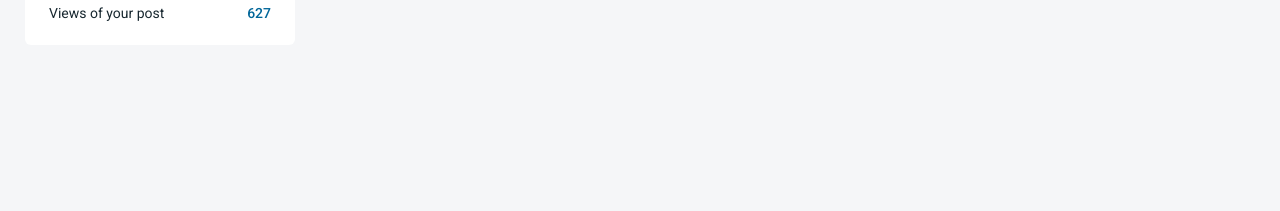
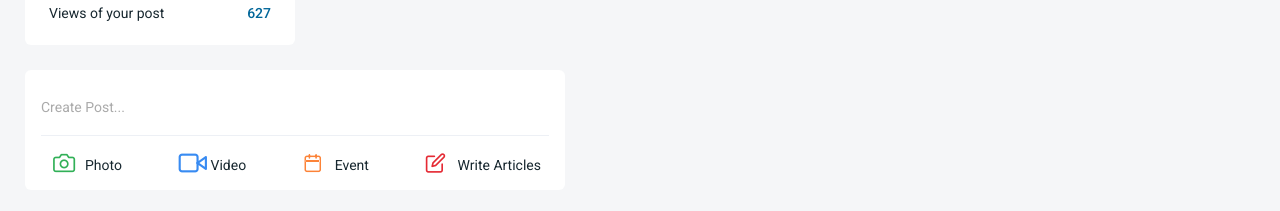
Before and after one commit to alierenkara/frontend-daily, a React (Create React App) app: page / in a window 1280 px wide. Shown: the part 265-476 px from the top of the page. Built offline with nearby package versions, Linux system fonts and the light colour scheme.

Commit message:
create post component done

```diff
--- a/src/components/day_2/assets/css/app.scss
+++ b/src/components/day_2/assets/css/app.scss
@@ -1,6 +1,6 @@
-@import "reset";
-@import "_icon-font.scss";
-@import url("https://fonts.googleapis.com/css2?family=Roboto:wght@400;500&display=swap");
+@import 'reset';
+@import '_icon-font.scss';
+@import url('https://fonts.googleapis.com/css2?family=Roboto:wght@400;500&display=swap');
 
 body {
   background-color: #f5f6f8;
@@ -186,3 +186,41 @@ body {
     }
   }
 }
+
+.create-post {
+  width: 540px;
+  margin: 25px;
+  padding: 0 16px;
+  border-radius: 6px;
+  background-color: #fff;
+  textarea {
+    width: 100%;
+    margin-top: 29px;
+    resize: none;
+    font-size: 14px;
+    color: black;
+    &::placeholder {
+      color: #aaa;
+    }
+  }
+  ul {
+    display: flex;
+    justify-content: space-between;
+    padding: 15px 8px;
+    border-top: 1px solid #edf0f5;
+    li {
+      label {
+        cursor: pointer;
+        color: #17272f;
+        font-size: 14px;
+        input {
+          display: none;
+        }
+        i {
+          font-size: 20px;
+          margin-right: 8px;
+        }
+      }
+    }
+  }
+}
--- a/src/components/day_2/index.js
+++ b/src/components/day_2/index.js
@@ -1,97 +1,131 @@
-import React from "react";
-import "./assets/css/app.scss";
+import React from 'react'
+import './assets/css/app.scss'
 
 function Day_2() {
   return (
     <>
-      <div className="header">
+      <div className='header'>
         <header>
-          <div className="container">
-            <div className="logo">
-              <img src="/imgs/linkedin.png"></img>
+          <div className='container'>
+            <div className='logo'>
+              <img src='/imgs/linkedin.png'></img>
             </div>
-            <div className="search--input">
-              <i className="icon-search" />
-              <input placeholder="Search..."></input>
+            <div className='search--input'>
+              <i className='icon-search' />
+              <input placeholder='Search...'></input>
             </div>
-            <div className="menu">
+            <div className='menu'>
               <ul>
-                <li className="active">
-                  <a href="#">
-                    <i className="icon-home" />
+                <li className='active'>
+                  <a href='#'>
+                    <i className='icon-home' />
                     <span>Home</span>
                   </a>
                 </li>
                 <li>
-                  <a href="#">
-                    <i className="icon-users" />
+                  <a href='#'>
+                    <i className='icon-users' />
                     <span>Users</span>
                   </a>
                 </li>
                 <li>
-                  <a href="#">
-                    <i className="icon-briefcase" />
+                  <a href='#'>
+                    <i className='icon-briefcase' />
                     <span>Jobs</span>
                   </a>
                 </li>
                 <li>
-                  <a href="#">
-                    <i className="icon-message" />
+                  <a href='#'>
+                    <i className='icon-message' />
                     <span>Messages</span>
                   </a>
                 </li>
                 <li>
-                  <a href="#">
-                    <i className="icon-notification" />
+                  <a href='#'>
+                    <i className='icon-notification' />
                     <span>Notifications</span>
                   </a>
                 </li>
                 <li>
-                  <a href="#">
-                    <i className="icon-grid" />
+                  <a href='#'>
+                    <i className='icon-grid' />
                     <span>More</span>
                   </a>
                 </li>
               </ul>
             </div>
-            <div className="profile">
-              <a href="#">
-                <div className="profile--name">
-                  <span className="name">Cameron Williamson</span>
-                  <span className="status">Online</span>
+            <div className='profile'>
+              <a href='#'>
+                <div className='profile--name'>
+                  <span className='name'>Cameron Williamson</span>
+                  <span className='status'>Online</span>
                 </div>
-                <img src="imgs/avatar.png"></img>
-                <i className="icon-down-open" />
+                <img src='imgs/avatar.png'></img>
+                <i className='icon-down-open' />
               </a>
             </div>
           </div>
         </header>
       </div>
 
-      <div className="profile--card">
-        <div className="profile--container">
-          <img className="banner" src="imgs/banner.png"></img>
-          <img className="avatar" src="imgs/avatar-2.png"></img>
+      <div className='profile--card'>
+        <div className='profile--container'>
+          <img className='banner' src='imgs/banner.png'></img>
+          <img className='avatar' src='imgs/avatar-2.png'></img>
         </div>
-        <div className="name--container">
-          <span className="name">Cameron Williamson</span>
-          <span className="title">Business Analyst</span>
+        <div className='name--container'>
+          <span className='name'>Cameron Williamson</span>
+          <span className='title'>Business Analyst</span>
         </div>
-        <div className="analysis--container">
+        <div className='analysis--container'>
           <ul>
             <li>
-              <span className="text">Who viewed your profile</span>
-              <span className="count">90</span>
+              <span className='text'>Who viewed your profile</span>
+              <span className='count'>90</span>
             </li>
             <li>
-              <span className="text">Views of your post</span>
-              <span className="count">627</span>
+              <span className='text'>Views of your post</span>
+              <span className='count'>627</span>
             </li>
           </ul>
         </div>
       </div>
+
+      <div className='create-post'>
+        <textarea placeholder='Create Post...' />
+        <ul>
+          <li>
+            <label>
+              <input type='file' />
+              <i className='icon-camera' style={{ color: '#31B057' }}></i>
+              <span>Photo</span>
+            </label>
+          </li>
+          <li>
+            <label>
+              <input type='file' />
+              <i className='icon-video' style={{ color: '#388BF2' }}></i>
+              Video
+            </label>
+          </li>
+          <li>
+            <label>
+              <input type='file' />
+              <i className='icon-calendar' style={{ color: '#FC8338' }}></i>
+              Event
+            </label>
+          </li>
+          <li>
+            <label>
+              <input type='file' />
+              <i className='icon-edit' style={{ color: '#E52A34' }}></i>
+              Write Articles
+            </label>
+          </li>
+        </ul>
+      </div>
     </>
-  );
+  )
 }
 
-export default Day_2;
+export default Day_2
```
